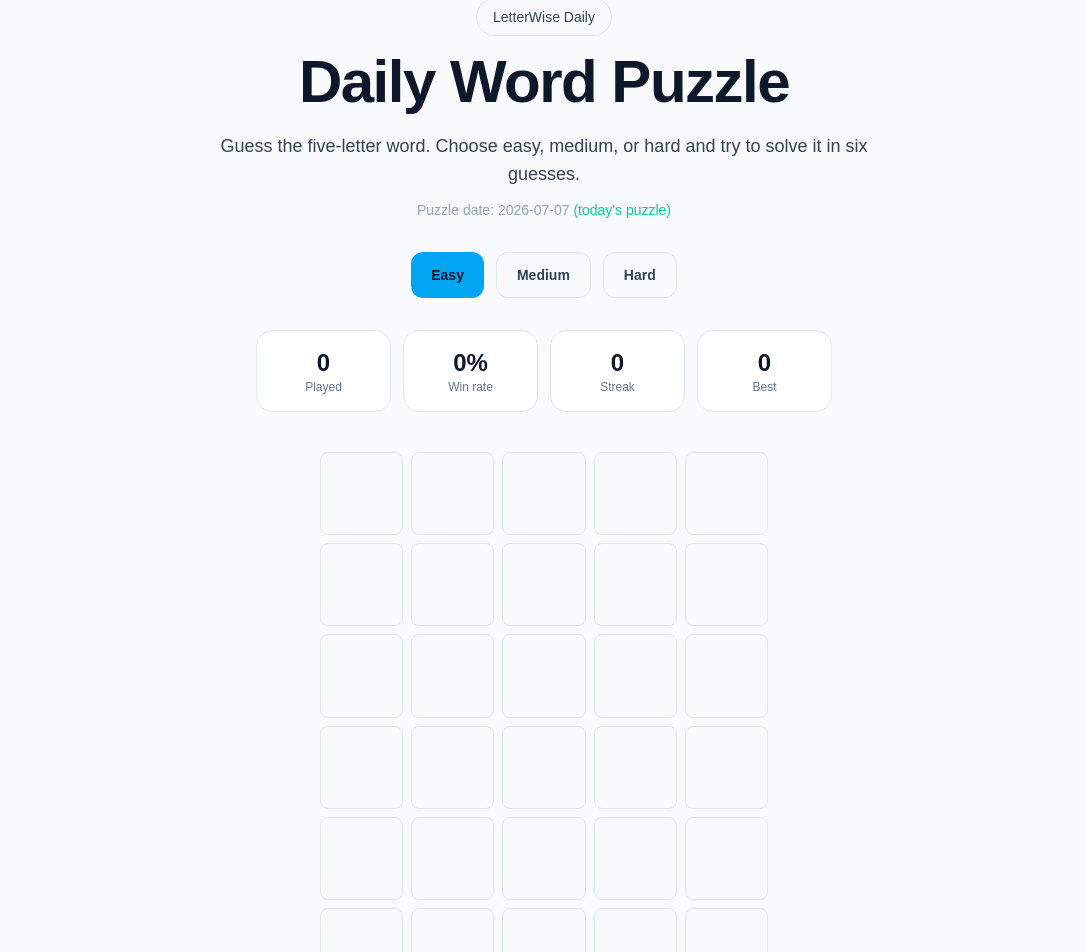
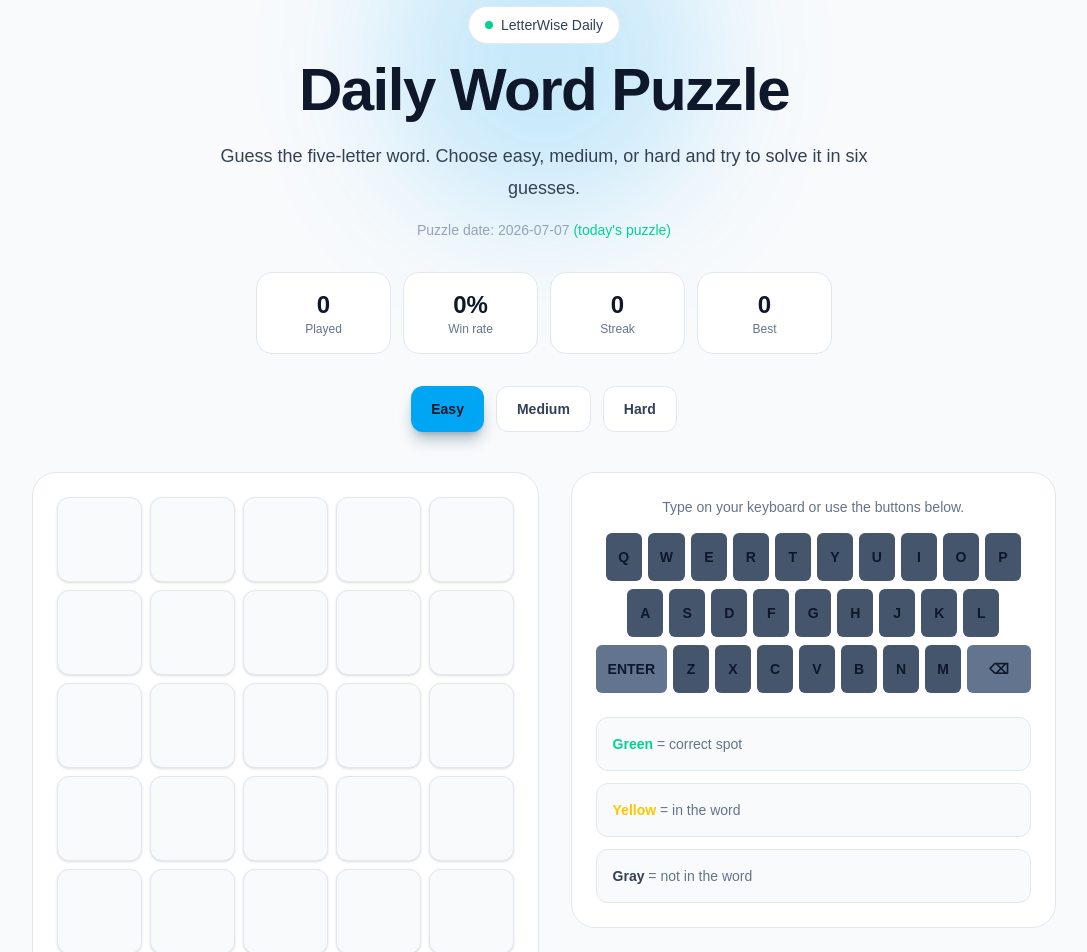
Before and after one commit to LetterWise/letterwise, a Next.js app: page /daily-word-puzzle in a window 1280 px wide. Shown: the part 179-1131 px from the top of the page, without its empty margins (96-1183 px from the left). Built offline with nearby package versions, Linux system fonts and the light colour scheme.

Commit message:
Update page.tsx

```diff
--- a/app/daily-word-puzzle/page.tsx
+++ b/app/daily-word-puzzle/page.tsx
@@ -38,10 +38,10 @@ const defaultStats: GameStats = {
 };
 
 function getTileClass(status: LetterStatus) {
-  if (status === "correct") return "border-emerald-500 bg-emerald-600";
-  if (status === "present") return "border-yellow-500 bg-yellow-600";
-  if (status === "absent") return "border-slate-700 bg-slate-800";
-  return "border-slate-700 bg-slate-950";
+  if (status === "correct") return "border-emerald-500 bg-emerald-600 text-white";
+  if (status === "present") return "border-yellow-500 bg-yellow-600 text-white";
+  if (status === "absent") return "border-slate-700 bg-slate-800 text-white";
+  return "border-slate-700 bg-slate-950 text-white";
 }
 
 function getKeyClass(status: LetterStatus | undefined) {
@@ -309,7 +309,10 @@ Play: ${window.location.origin}/daily-word-puzzle`;
 
   return (
     <main className="min-h-screen bg-slate-950 text-white">
-      <section className="mx-auto max-w-5xl px-6 py-12">
+      <section className="relative overflow-hidden">
+        <div className="absolute left-1/2 top-0 h-80 w-80 -translate-x-1/2 rounded-full bg-sky-500/20 blur-3xl" />
+
+        <div className="relative mx-auto max-w-6xl px-6 py-12">
           <div className="flex flex-col gap-3 sm:flex-row sm:items-center sm:justify-between">
             <a href="/" className="text-sm text-slate-400 hover:text-white">
               ← Back to LetterWise
@@ -332,21 +335,22 @@ Play: ${window.location.origin}/daily-word-puzzle`;
             </div>
           </div>
 
-        <div className="mt-8 text-center">
-          <p className="mb-4 inline-block rounded-full border border-slate-700 px-4 py-2 text-sm text-slate-300">
+          <div className="mx-auto mt-10 max-w-4xl text-center">
+            <p className="mb-4 inline-flex items-center gap-2 rounded-full border border-slate-700 bg-slate-900/80 px-4 py-2 text-sm text-slate-300">
+              <span className="h-2 w-2 rounded-full bg-emerald-400" />
               LetterWise Daily
             </p>
 
-          <h1 className="text-4xl font-bold tracking-tight sm:text-6xl">
+            <h1 className="text-4xl font-black tracking-tight sm:text-6xl">
               Daily Word Puzzle
             </h1>
 
-          <p className="mx-auto mt-5 max-w-2xl text-lg text-slate-300">
-            Guess the five-letter word. Choose easy, medium, or hard and try to
-            solve it in six guesses.
+            <p className="mx-auto mt-5 max-w-2xl text-lg leading-8 text-slate-300">
+              Guess the five-letter word. Choose easy, medium, or hard and try
+              to solve it in six guesses.
             </p>
 
-          <p className="mt-3 text-sm text-slate-500">
+            <p className="mt-4 text-sm text-slate-500">
               Puzzle date: {puzzle.date}{" "}
               {isArchivePuzzle ? (
                 <span className="text-sky-400">(archive puzzle)</span>
@@ -356,15 +360,37 @@ Play: ${window.location.origin}/daily-word-puzzle`;
             </p>
           </div>
 
+          <div className="mx-auto mt-8 grid max-w-xl grid-cols-4 gap-3 text-center">
+            <div className="rounded-2xl border border-slate-800 bg-slate-900/80 p-4">
+              <p className="text-2xl font-black">{stats.played}</p>
+              <p className="text-xs text-slate-400">Played</p>
+            </div>
+
+            <div className="rounded-2xl border border-slate-800 bg-slate-900/80 p-4">
+              <p className="text-2xl font-black">{winRate}%</p>
+              <p className="text-xs text-slate-400">Win rate</p>
+            </div>
+
+            <div className="rounded-2xl border border-slate-800 bg-slate-900/80 p-4">
+              <p className="text-2xl font-black">{stats.currentStreak}</p>
+              <p className="text-xs text-slate-400">Streak</p>
+            </div>
+
+            <div className="rounded-2xl border border-slate-800 bg-slate-900/80 p-4">
+              <p className="text-2xl font-black">{stats.bestStreak}</p>
+              <p className="text-xs text-slate-400">Best</p>
+            </div>
+          </div>
+
           <div className="mt-8 flex justify-center gap-3">
             {(["easy", "medium", "hard"] as PuzzleLevel[]).map((levelOption) => (
               <button
                 key={levelOption}
                 onClick={() => resetLevel(levelOption)}
-              className={`rounded-xl px-5 py-3 text-sm font-semibold ${
+                className={`rounded-xl px-5 py-3 text-sm font-bold transition ${
                   level === levelOption
-                  ? "bg-sky-500 text-white"
-                  : "border border-slate-700 text-slate-300 hover:bg-slate-900"
+                    ? "bg-sky-500 text-white shadow-lg shadow-sky-950/30"
+                    : "border border-slate-700 bg-slate-900/80 text-slate-300 hover:bg-slate-800"
                 }`}
               >
                 {levelLabels[levelOption]}
@@ -372,29 +398,8 @@ Play: ${window.location.origin}/daily-word-puzzle`;
             ))}
           </div>
 
-        <div className="mx-auto mt-8 grid max-w-xl grid-cols-4 gap-3 text-center">
-          <div className="rounded-2xl border border-slate-800 bg-slate-900 p-4">
-            <p className="text-2xl font-bold">{stats.played}</p>
-            <p className="text-xs text-slate-400">Played</p>
-          </div>
-
-          <div className="rounded-2xl border border-slate-800 bg-slate-900 p-4">
-            <p className="text-2xl font-bold">{winRate}%</p>
-            <p className="text-xs text-slate-400">Win rate</p>
-          </div>
-
-          <div className="rounded-2xl border border-slate-800 bg-slate-900 p-4">
-            <p className="text-2xl font-bold">{stats.currentStreak}</p>
-            <p className="text-xs text-slate-400">Streak</p>
-          </div>
-
-          <div className="rounded-2xl border border-slate-800 bg-slate-900 p-4">
-            <p className="text-2xl font-bold">{stats.bestStreak}</p>
-            <p className="text-xs text-slate-400">Best</p>
-          </div>
-        </div>
-
-        <div className="mx-auto mt-10 max-w-md">
+          <div className="mx-auto mt-10 grid max-w-5xl gap-8 lg:grid-cols-[1fr_0.9fr] lg:items-start">
+            <div className="rounded-3xl border border-slate-800 bg-slate-900/80 p-5 sm:p-6">
               <div className="grid gap-2">
                 {rows.map((row, rowIndex) => (
                   <div key={rowIndex} className="grid grid-cols-5 gap-2">
@@ -405,7 +410,7 @@ Play: ${window.location.origin}/daily-word-puzzle`;
                       return (
                         <div
                           key={letterIndex}
-                      className={`flex aspect-square items-center justify-center rounded-lg border text-3xl font-bold uppercase ${getTileClass(
+                          className={`flex aspect-square items-center justify-center rounded-xl border text-3xl font-black uppercase shadow-sm ${getTileClass(
                             status
                           )}`}
                         >
@@ -417,8 +422,30 @@ Play: ${window.location.origin}/daily-word-puzzle`;
                 ))}
               </div>
 
-          <div className="mt-6 rounded-3xl border border-slate-800 bg-slate-900 p-4">
-            <p className="mb-3 text-center text-sm text-slate-400">
+              {message && (
+                <p className="mt-5 rounded-2xl border border-slate-800 bg-slate-950 p-4 text-center text-sm text-slate-300">
+                  {message}
+                </p>
+              )}
+
+              {gameOver && (
+                <div className="mt-5 text-center">
+                  <button
+                    onClick={shareResult}
+                    className="rounded-xl bg-sky-500 px-5 py-3 text-sm font-semibold text-white hover:bg-sky-400"
+                  >
+                    Share result
+                  </button>
+
+                  {shareMessage && (
+                    <p className="mt-3 text-sm text-slate-400">{shareMessage}</p>
+                  )}
+                </div>
+              )}
+            </div>
+
+            <div className="rounded-3xl border border-slate-800 bg-slate-900/80 p-5 sm:p-6">
+              <p className="mb-4 text-center text-sm text-slate-400">
                 Type on your keyboard or use the buttons below.
               </p>
 
@@ -448,40 +475,20 @@ Play: ${window.location.origin}/daily-word-puzzle`;
                 ))}
               </div>
 
-            {message && (
-              <p className="mt-4 text-center text-sm text-slate-300">
-                {message}
-              </p>
-            )}
-
-            {gameOver && (
-              <div className="mt-4 text-center">
-                <button
-                  onClick={shareResult}
-                  className="rounded-xl bg-sky-500 px-5 py-3 text-sm font-semibold text-white hover:bg-sky-400"
-                >
-                  Share result
-                </button>
-
-                {shareMessage && (
-                  <p className="mt-3 text-sm text-slate-400">{shareMessage}</p>
-                )}
+              <div className="mt-6 grid gap-3 text-sm text-slate-400">
+                <div className="rounded-xl border border-slate-800 bg-slate-950 p-4">
+                  <span className="font-semibold text-emerald-400">Green</span>{" "}
+                  = correct spot
                 </div>
-            )}
+                <div className="rounded-xl border border-slate-800 bg-slate-950 p-4">
+                  <span className="font-semibold text-yellow-400">Yellow</span>{" "}
+                  = in the word
                 </div>
-
-          <div className="mt-6 grid gap-3 text-sm text-slate-400 sm:grid-cols-3">
-            <div className="rounded-xl border border-slate-800 bg-slate-900 p-4">
-              <span className="font-semibold text-emerald-400">Green</span> =
-              correct spot
+                <div className="rounded-xl border border-slate-800 bg-slate-950 p-4">
+                  <span className="font-semibold text-slate-300">Gray</span> =
+                  not in the word
                 </div>
-            <div className="rounded-xl border border-slate-800 bg-slate-900 p-4">
-              <span className="font-semibold text-yellow-400">Yellow</span> =
-              in the word
               </div>
-            <div className="rounded-xl border border-slate-800 bg-slate-900 p-4">
-              <span className="font-semibold text-slate-300">Gray</span> = not
-              in the word
             </div>
           </div>
         </div>
```
Lines whose indentation alone changed are shown as unchanged.
